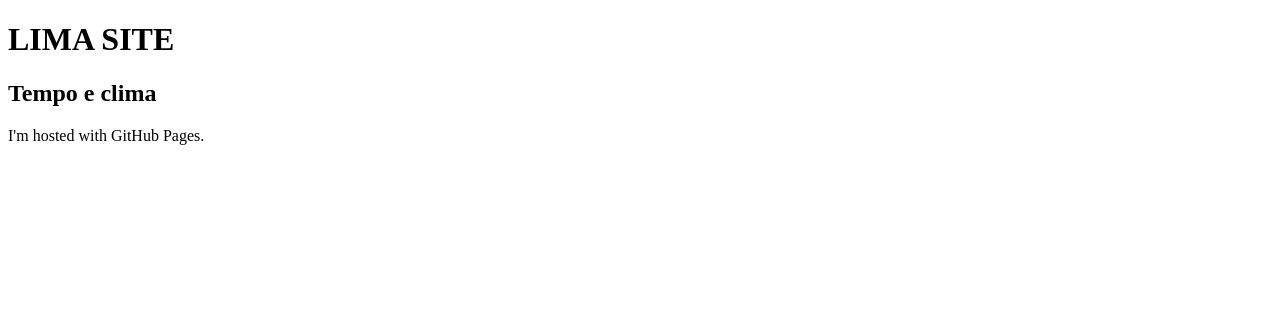
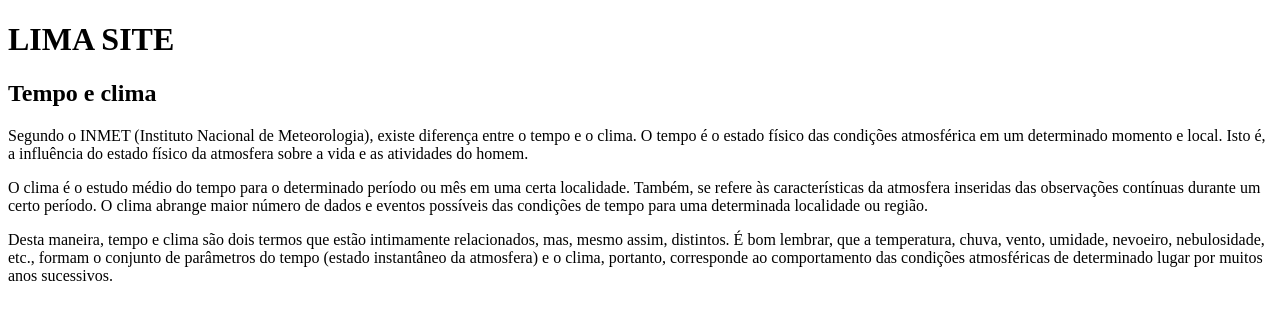
Before and after one commit to ewertonefm/ewertonefm.github.io, a plain HTML site: page index.html in a window 1280 px wide. Drawn offline with Linux system fonts and the light colour scheme.

Commit message:
Update index.html

```diff
--- a/index.html
+++ b/index.html
@@ -7,8 +7,29 @@ Tempo e Clima Geral
 </title>
 <h1>LIMA SITE </h1>
 <h2>Tempo e clima </h2>
-<p>I'm hosted with GitHub Pages.
-
+<p>
+Segundo o INMET (Instituto Nacional de Meteorologia),
+existe diferença entre o tempo e o clima.
+O tempo é o estado físico das condições atmosférica
+em um determinado momento e local. Isto é, a influência
+do estado físico da atmosfera sobre a vida e as atividades
+do homem.
+</p>
+<p>O clima é o estudo médio do tempo para o determinado
+período ou mês em uma certa localidade. Também, se
+refere às características da atmosfera inseridas das
+observações contínuas durante um certo período. O clima
+abrange maior número de dados e eventos possíveis das
+condições de tempo para uma determinada localidade ou região.
+</p>
+<p>Desta maneira, tempo e clima são dois termos que estão
+intimamente relacionados, mas, mesmo assim, distintos.
+É bom lembrar, que a temperatura, chuva, vento, umidade,
+nevoeiro, nebulosidade, etc., formam o conjunto de
+parâmetros do tempo (estado instantâneo da atmosfera) e
+o clima, portanto, corresponde ao comportamento das
+condições atmosféricas de determinado lugar por muitos
+anos sucessivos.
 </p>
 </body>
 </html>
```
